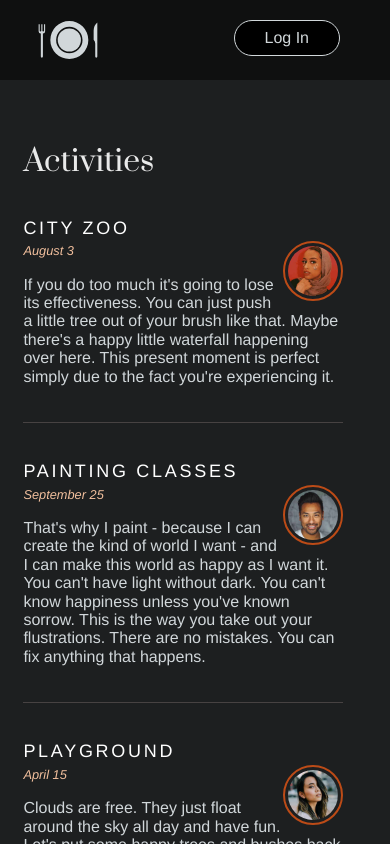
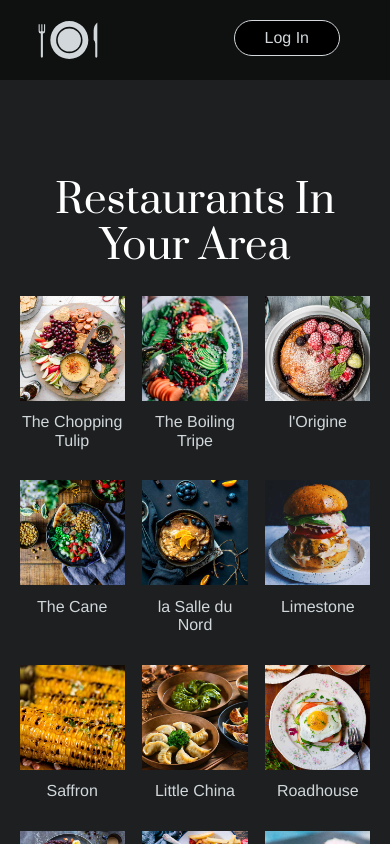
Before and after one commit to sdras/vue-hooks-foodapp, a Vue app: page / in a window 390 px wide. Shown: the top 844 px of the page. Built offline with nearby package versions, Linux system fonts and the light colour scheme; what vue-hooks would draw is missing.

Commit message:
change the order on mobile

```diff
--- a/src/App.vue
+++ b/src/App.vue
@@ -95,10 +95,12 @@ h2 {
 
 @media only screen and (max-width: 767px) {
   main {
-    display: block !important;
+    display: flex !important;
+    flex-flow: row wrap;
   }
 
   #app {
+    order: -1;
     height: auto !important;
     width: 90% !important;
     margin: 40px 5% !important;
```
